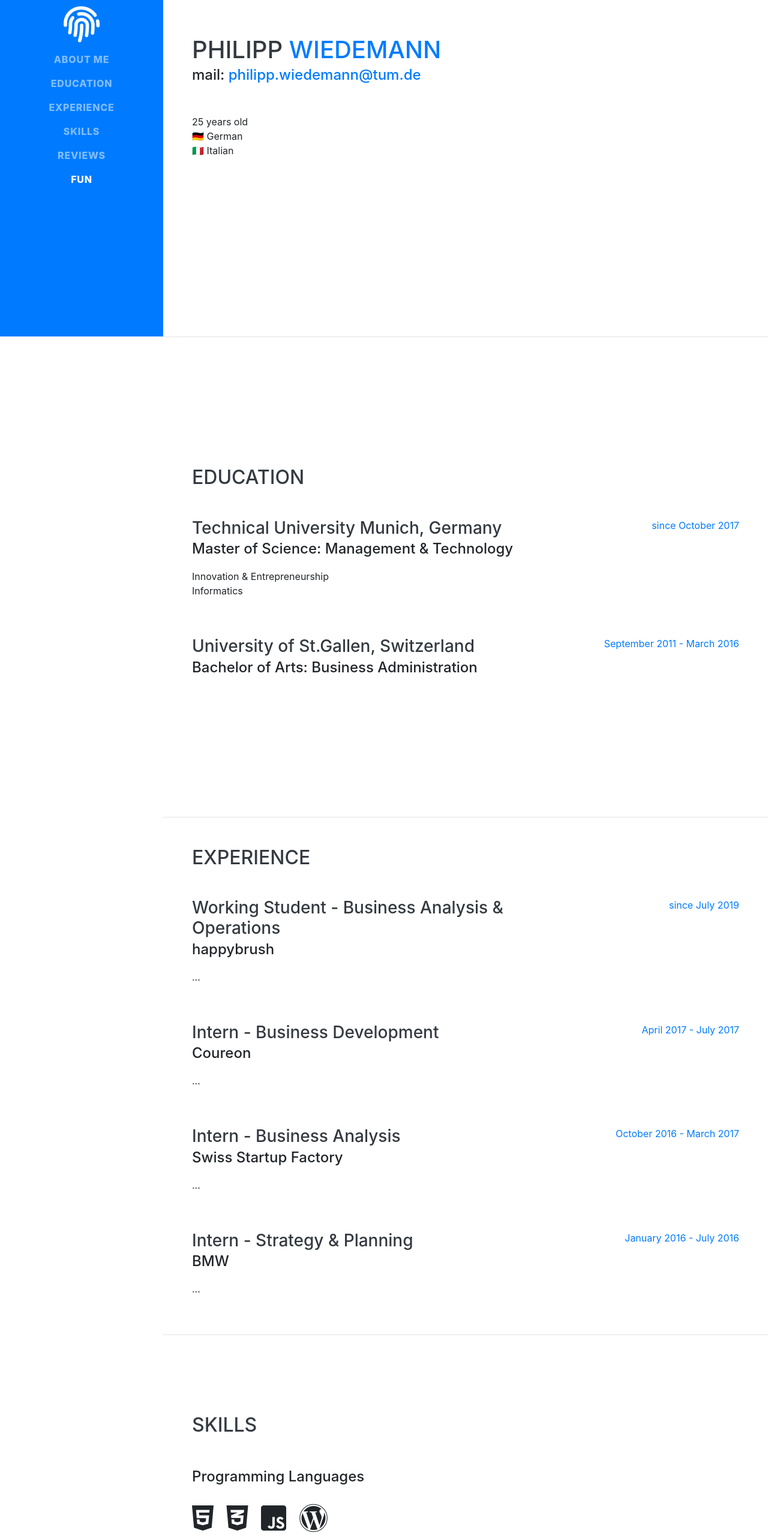
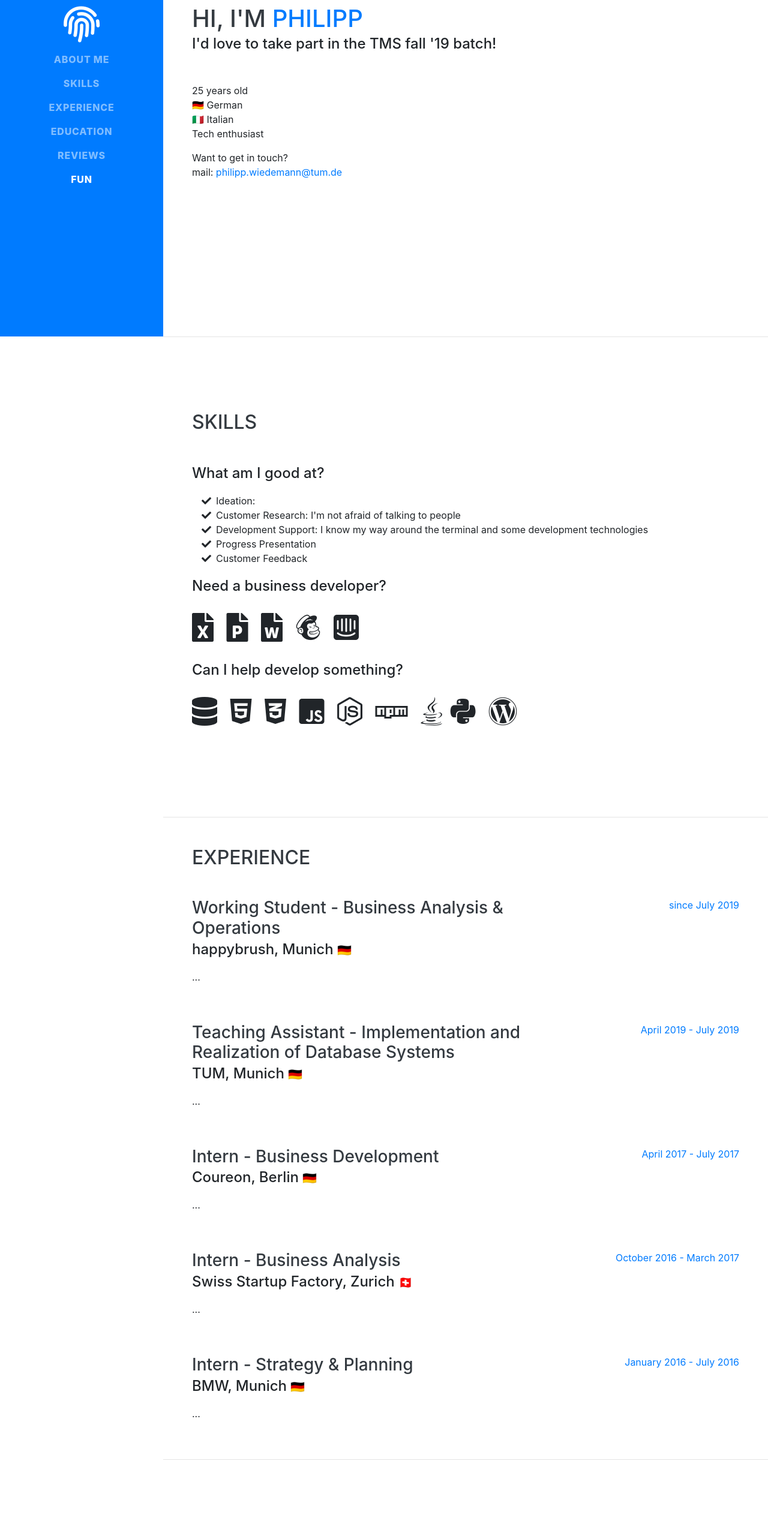
Before and after one commit to johanneseppler/me, a website with bundled scripts: page index.html in a window 1280 px wide. Shown: the part 239-2800 px from the top of the page at 60% size. Built offline with nearby package versions, Linux system fonts and the light colour scheme; a web font is replaced by a local one.

Commit message:
added country emoji and updated content

```diff
--- a/css/resume.css
+++ b/css/resume.css
@@ -46,6 +46,12 @@ h3 {
 p.lead {
   font-size: 1.15rem;
   font-weight: 400;
+}
+
+.greyscale {
+  -webkit-filter: grayscale(100%);
+   filter: grayscale(100%);
+    font-size: 5em;
 }
 
 .subheading {
--- a/index.html
+++ b/index.html
@@ -49,13 +49,13 @@
           <a class="nav-link js-scroll-trigger" href="#about">About Me</a>
         </li>
         <li class="nav-item">
-          <a class="nav-link js-scroll-trigger" href="#edu">Education</a>
+          <a class="nav-link js-scroll-trigger" href="#skills">Skills</a>
         </li>
         <li class="nav-item">
           <a class="nav-link js-scroll-trigger" href="#experience">Experience</a>
         </li>
         <li class="nav-item">
-          <a class="nav-link js-scroll-trigger" href="#skills">Skills</a>
+          <a class="nav-link js-scroll-trigger" href="#edu">Education</a>
         </li>
         <li class="nav-item">
           <a class="nav-link js-scroll-trigger" href="#reviews">Reviews</a>
@@ -71,48 +71,97 @@
 
     <section class="resume-section p-3 p-lg-5 d-flex align-items-center" id="about">
       <div class="w-100">
-        <h1 class="mb-0">Philipp
-          <span class="text-primary">Wiedemann</span>
+        <h1 class="mb-0">Hi, I'm
+          <span class="text-primary">Philipp</span>
         </h1>
         <div class="subheading mb-5">
-          mail: <a href="mailto:philipp.wiedemann@tum.de">philipp.wiedemann@tum.de</a>
+          I'd love to take part in the TMS fall '19 batch!
         </div>
         <!-- <p class="lead mb-5">I am experienced in leveraging agile frameworks to provide a robust synopsis for high level overviews. Iterative approaches to corporate strategy foster collaborative thinking to further the overall value proposition.</p> -->
         <p class="mb-0">25 years old</p>
         <p class="mb-0">🇩🇪 German</p>
         <p class="mb-0">🇮🇹 Italian</p>
+        <p>Tech enthusiast</p>
+        <p>Want to get in touch? <br> mail:
+          <a href="mailto:philipp.wiedemann@tum.de">philipp.wiedemann@tum.de</a></p>
       </div>
     </section>
 
     <hr class="m-0">
 
-    <section class="resume-section p-3 p-lg-5 d-flex align-items-center" id="edu">
+    <section class="resume-section p-3 p-lg-5 d-flex align-items-center" id="skills">
       <div class="w-100">
-        <h2 class="mb-5">Education</h2>
+        <h2 class="mb-5">Skills</h2>
 
-        <div class="resume-item d-flex flex-column flex-md-row justify-content-between mb-5">
-          <div class="resume-content">
-            <h3 class="mb-0">Technical University Munich, Germany</h3>
-            <div class="subheading mb-3">Master of Science: Management &amp; Technology</div>
-            <div>Innovation &amp; Entrepreneurship</div>
-            <p>Informatics</p>
-          </div>
-          <div class="resume-date text-md-right">
-            <span class="text-primary">since October 2017</span>
-          </div>
-        </div>
+        <div class="subheading mb-3">What am I good at?</div>
+        <ul class="fa-ul">
+          <li>
+            <i class="fa-li fa fa-check"></i>
+            Ideation: </li>
+          <li>
+            <i class="fa-li fa fa-check"></i>
+            Customer Research: I'm not afraid of talking to people</li>
+          <li>
+            <i class="fa-li fa fa-check"></i>
+            Development Support: I know my way around the terminal and some development technologies</li>
+          <li>
+            <i class="fa-li fa fa-check"></i>
+            Progress Presentation</li>
+          <li>
+            <i class="fa-li fa fa-check"></i>
+            Customer Feedback</li>
+        </ul>
 
-        <div class="resume-item d-flex flex-column flex-md-row justify-content-between">
-          <div class="resume-content">
-            <h3 class="mb-0">University of St.Gallen, Switzerland</h3>
-            <div class="subheading mb-3">Bachelor of Arts: Business Administration</div>
-            <p></p>
-          </div>
-          <div class="resume-date text-md-right">
-            <span class="text-primary">September 2011 - March 2016</span>
-          </div>
-        </div>
+        <div class="subheading mb-3">Need a business developer?</div>
+        <ul class="list-inline dev-icons">
+          <li class="list-inline-item">
+            <i class="fas fa-file-excel"></i>
+          </li>
+          <li class="list-inline-item">
+            <i class="fas fa-file-powerpoint"></i>
+          </li>
+          <li class="list-inline-item">
+            <i class="fas fa-file-word"></i>
+          </li>
+          <li class="list-inline-item">
+            <i class="fab fa-mailchimp"></i>
+            <!-- <a href="https://mailchimp.com"><i class="fab fa-mailchimp"></i></a> -->
+          </li>
+          <li class="list-inline-item">
+            <i class="fab fa-intercom"></i>
+          </li>
+        </ul>
 
+        <div class="subheading mb-3">Can I help develop something?</div>
+        <ul class="list-inline dev-icons">
+          <li class="list-inline-item">
+            <i class="fas fa-database"></i>
+          </li>
+          <li class="list-inline-item">
+            <i class="fab fa-html5"></i>
+          </li>
+          <li class="list-inline-item">
+            <i class="fab fa-css3-alt"></i>
+          </li>
+          <li class="list-inline-item">
+            <i class="fab fa-js-square"></i>
+          </li>
+          <li class="list-inline-item">
+            <i class="fab fa-node-js"></i>
+          </li>
+          <li class="list-inline-item">
+            <i class="fab fa-npm"></i>
+          </li>
+          <liclass="list-inline-item">
+            <i class="fab fa-java"></i>
+          </li>
+          <li class="list-inline-item">
+            <i class="fab fa-python"></i>
+          </li>
+          <li class="list-inline-item">
+            <i class="fab fa-wordpress"></i>
+          </li>
+        </ul>
       </div>
     </section>
 
@@ -125,7 +174,7 @@
         <div class="resume-item d-flex flex-column flex-md-row justify-content-between mb-5">
           <div class="resume-content">
             <h3 class="mb-0">Working Student - Business Analysis &amp; Operations</h3>
-            <div class="subheading mb-3">happybrush</div>
+            <div class="subheading mb-3">happybrush, Munich  <small>🇩🇪</small></div>
             <p>...</p>
           </div>
           <div class="resume-date text-md-right">
@@ -135,8 +184,19 @@
 
         <div class="resume-item d-flex flex-column flex-md-row justify-content-between mb-5">
           <div class="resume-content">
+            <h3 class="mb-0">Teaching Assistant - Implementation and Realization of Database Systems</h3>
+            <div class="subheading mb-3">TUM, Munich  <small>🇩🇪</small></div>
+            <p>...</p>
+          </div>
+          <div class="resume-date text-md-right">
+            <span class="text-primary">April 2019 - July 2019</span>
+          </div>
+        </div>
+
+        <div class="resume-item d-flex flex-column flex-md-row justify-content-between mb-5">
+          <div class="resume-content">
             <h3 class="mb-0">Intern - Business Development</h3>
-            <div class="subheading mb-3">Coureon</div>
+            <div class="subheading mb-3">Coureon, Berlin  <small>🇩🇪</small></div>
             <p>...</p>
           </div>
           <div class="resume-date text-md-right">
@@ -147,7 +207,7 @@
         <div class="resume-item d-flex flex-column flex-md-row justify-content-between mb-5">
           <div class="resume-content">
             <h3 class="mb-0">Intern - Business Analysis</h3>
-            <div class="subheading mb-3">Swiss Startup Factory</div>
+            <div class="subheading mb-3">Swiss Startup Factory, Zurich  <small>🇨🇭</small></div>
             <p>...</p>
           </div>
           <div class="resume-date text-md-right">
@@ -158,7 +218,7 @@
         <div class="resume-item d-flex flex-column flex-md-row justify-content-between">
           <div class="resume-content">
             <h3 class="mb-0">Intern - Strategy & Planning</h3>
-            <div class="subheading mb-3">BMW</div>
+            <div class="subheading mb-3">BMW, Munich  <small>🇩🇪</small></div>
             <p>...</p>
           </div>
           <div class="resume-date text-md-right">
@@ -172,57 +232,44 @@
 
     <hr class="m-0">
 
-    <section class="resume-section p-3 p-lg-5 d-flex align-items-center" id="skills">
+    <section class="resume-section p-3 p-lg-5 d-flex align-items-center" id="edu">
       <div class="w-100">
-        <h2 class="mb-5">Skills</h2>
+        <h2 class="mb-5">Education</h2>
 
-        <div class="subheading mb-3">Programming Languages</div>
-        <ul class="list-inline dev-icons">
-          <li class="list-inline-item">
-            <i class="fab fa-html5"></i>
-          </li>
-          <li class="list-inline-item">
-            <i class="fab fa-css3-alt"></i>
-          </li>
-          <li class="list-inline-item">
-            <i class="fab fa-js-square"></i>
-          </li>
-          <li class="list-inline-item">
-            <i class="fab fa-wordpress"></i>
-          </li>
-        </ul>
+        <div class="resume-item d-flex flex-column flex-md-row justify-content-between mb-5">
+          <div class="resume-content">
+            <h3 class="mb-0">MSc: Management &amp; Technology</h3>
+            <div class="subheading mb-3">Technical University Munich  <small>🇩🇪</small></div>
+            <div>Innovation &amp; Entrepreneurship</div>
+            <p>Informatics</p>
+          </div>
+          <div class="resume-date text-md-right">
+            <span class="text-primary">since October 2017</span>
+          </div>
+        </div>
 
-        <div class="subheading mb-3">Office Tools</div>
-        <ul class="list-inline dev-icons">
-          <li class="list-inline-item">
-            <i class="fas fa-file-excel"></i>
-          </li>
-          <li class="list-inline-item">
-            <i class="fas fa-file-powerpoint"></i>
-          </li>
-          <li class="list-inline-item">
-            <i class="fas fa-file-word"></i>
-          </li>
-        </ul>
+        <div class="resume-item d-flex flex-column flex-md-row justify-content-between">
+          <div class="resume-content">
+            <h3 class="mb-0">BA HSG: Business Administration</h3>
+            <div class="subheading mb-3">University of St.Gallen  <small>🇨🇭</small></div>
+            <div></div>
+          </div>
+          <div class="resume-date text-md-right">
+            <span class="text-primary">September 2011 - March 2016</span>
+          </div>
+        </div>
 
-        <div class="subheading mb-3">Workflow</div>
-        <ul class="fa-ul mb-0">
-          <li>
-            <i class="fa-li fa fa-check"></i>
-            Ideation</li>
-          <li>
-            <i class="fa-li fa fa-check"></i>
-            Customer Research</li>
-          <li>
-            <i class="fa-li fa fa-check"></i>
-            Development Support</li>
-          <li>
-            <i class="fa-li fa fa-check"></i>
-            Progress Presentation</li>
-          <li>
-            <i class="fa-li fa fa-check"></i>
-            Customer Feedback</li>
-        </ul>
+        <div class="resume-item d-flex flex-column flex-md-row justify-content-between">
+          <div class="resume-content">
+            <h3 class="mb-0">Exchange Semester</h3>
+            <div class="subheading mb-3">University of Stellenbosch  <small>🇿🇦</small></div>
+            <div></div>
+          </div>
+          <div class="resume-date text-md-right">
+            <span class="text-primary">Juli 2014 - December 2014</span>
+          </div>
+        </div>
+
       </div>
     </section>
 
```
Also changed, not shown: js/script.js (+4 -61 lines), js/script.min.js (added).
